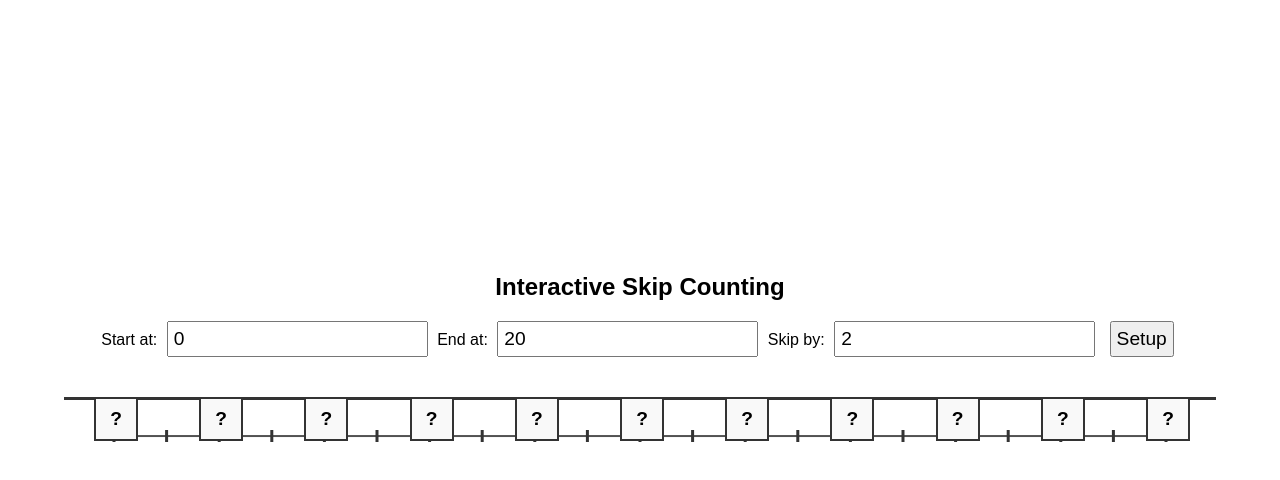
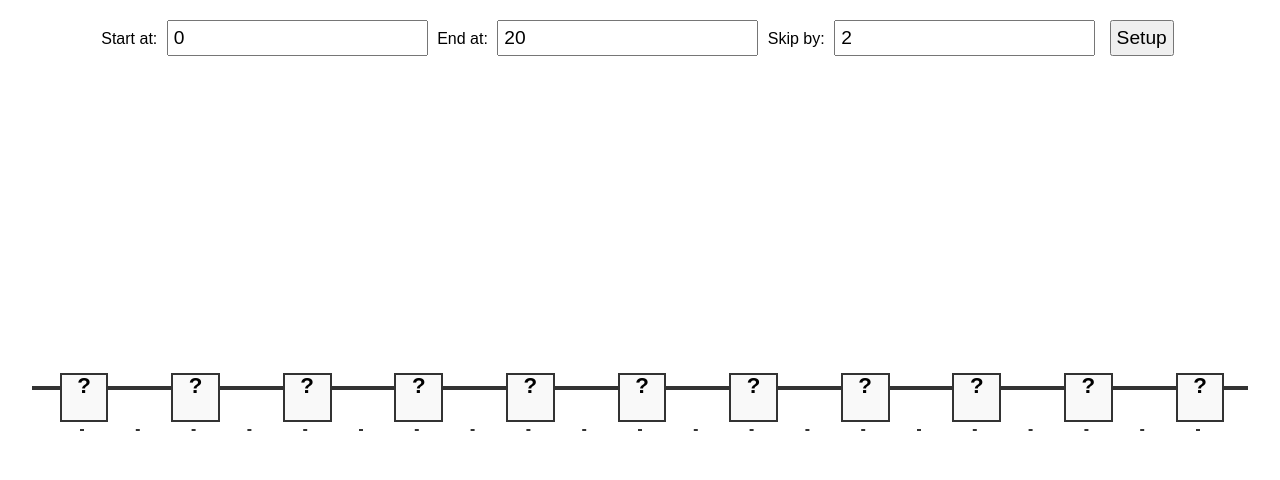
Before and after one commit to cherylconte/skip-count, a plain HTML site: page index.html in a window 1280 px wide. Both pictures are taken after a click on the button "Setup". Drawn offline with Linux system fonts and the light colour scheme.

Commit message:
Update index.html

```diff
--- a/index.html
+++ b/index.html
@@ -11,12 +11,12 @@
     background: white;
     display: flex;
     flex-direction: column;
-    justify-content: center; /* center vertically */
     align-items: center;
   }
   #controls {
-    margin-bottom: 40px;
+    margin-top: 20px;
     text-align: center;
+    z-index: 10;
   }
   input, select, button {
     font-size: 1.2rem;
@@ -24,41 +24,36 @@
     padding: 5px;
   }
   #lineContainer {
+    flex: 1; /* take up remaining height */
+    width: 95vw;
+    display: flex;
+    justify-content: center;
+    align-items: center; /* center vertically */
     position: relative;
-    width: 90vw;
-    height: 150px; /* bigger */
   }
   canvas {
-    border-top: 3px solid #333;
+    border-top: 4px solid #333;
     width: 100%;
-    height: 60px;
+    height: 80px;
   }
   .box {
     position: absolute;
-    width: 40px;
-    height: 40px;
-    border: 2px solid #333;
-    background: #f9f9f9;
     text-align: center;
-    line-height: 40px;
+    line-height: 1;
     cursor: pointer;
     user-select: none;
     font-weight: bold;
-    font-size: 1.2rem;
+    border: 2px solid #333;
+    background: #f9f9f9;
   }
 </style>
 </head>
 <body>
 
-<h2>Interactive Skip Counting</h2>
-
 <div id="controls">
-  Start at:
-  <input type="number" id="start" value="0">
-  End at:
-  <input type="number" id="end" value="20">
-  Skip by:
-  <input type="number" id="skip" value="2">
+  Start at: <input type="number" id="start" value="0">
+  End at: <input type="number" id="end" value="20">
+  Skip by: <input type="number" id="skip" value="2">
   <button onclick="setup()">Setup</button>
 </div>
 
@@ -84,42 +79,50 @@ function setup() {
 
   const totalNumbers = end - start + 1;
   const padding = 50;
-  const y = 60;
+  const canvasWidth = container.clientWidth;
+  const canvasHeight = container.clientHeight;
 
-  // Dynamically adjust spacing to fit canvas width
-  const canvasWidth = container.clientWidth;
   canvas.width = canvasWidth;
-  canvas.height = 100; // adjust height if needed
-  const spacing = (canvasWidth - 2*padding) / (totalNumbers - 1);
+  canvas.height = canvasHeight;
 
-  // Draw number line with ticks only
+  // Dynamic spacing
+  const spacing = (canvasWidth - 2 * padding) / (totalNumbers - 1);
+
+  // Adjust box size based on range
+  let boxSize = Math.min(60, spacing * 0.8); // max 60px
+  const lineY = canvasHeight / 2;
+
+  // Draw number line
   ctx.strokeStyle = "#333";
-  ctx.lineWidth = 3;
+  ctx.lineWidth = 4;
   ctx.beginPath();
-  ctx.moveTo(padding, y);
-  ctx.lineTo(canvas.width - padding, y);
+  ctx.moveTo(padding, lineY);
+  ctx.lineTo(canvasWidth - padding, lineY);
   ctx.stroke();
 
   for (let i = 0; i < totalNumbers; i++) {
-    const x = padding + i*spacing;
+    const x = padding + i * spacing;
     ctx.beginPath();
-    ctx.moveTo(x, y - 10);
-    ctx.lineTo(x, y + 10);
+    ctx.moveTo(x, lineY - 10);
+    ctx.lineTo(x, lineY + 10);
     ctx.stroke();
   }
 
   // Add boxes for skip counting positions
   for (let val = start; val <= end; val += skip) {
     const i = val - start;
-    const x = padding + i*spacing - 20; // center box
+    const x = padding + i * spacing - boxSize / 2;
     const box = document.createElement("div");
     box.className = "box";
+    box.style.width = boxSize + "px";
+    box.style.height = boxSize + "px";
     box.style.left = x + "px";
-    box.style.top = (y - 60) + "px";
-    box.textContent = "?"; // initially hidden
+    box.style.top = (lineY - boxSize - 10) + "px"; // above line
+    box.textContent = "?";
     box.dataset.value = val;
+    box.style.fontSize = (boxSize * 0.5) + "px";
     box.addEventListener("click", () => {
-      box.textContent = box.dataset.value; // reveal on click
+      box.textContent = box.dataset.value;
     });
     container.appendChild(box);
     boxes.push(box);
```
